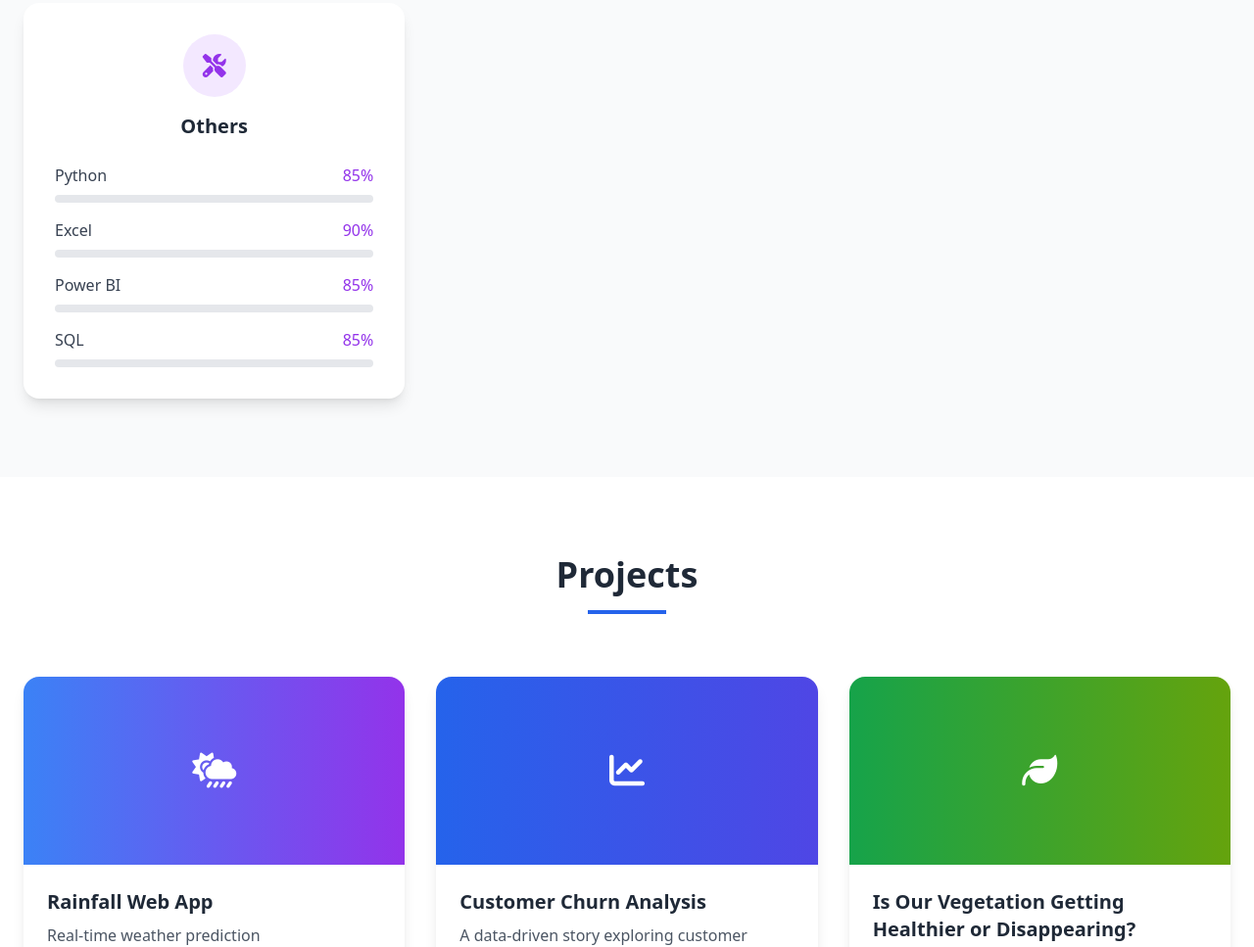
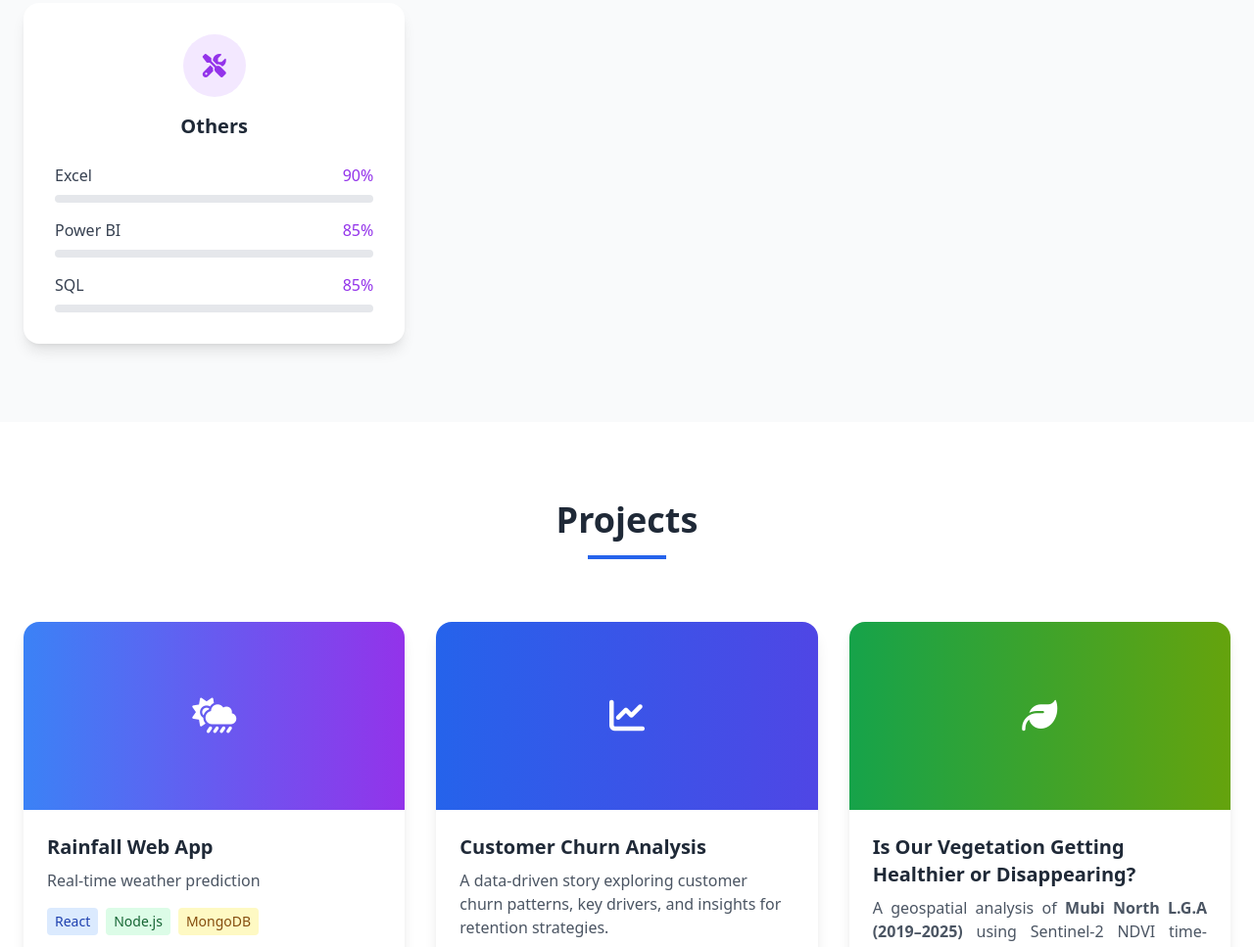
Before and after one commit to georgezirra/my_portfolio, a plain HTML site: page index.html in a window 1280 px wide. Shown: the part 2169-3136 px from the top of the page at 98% size. Drawn offline with nearby package versions, Linux system fonts and the light colour scheme.

Commit message:
Update index.html

```diff
--- a/index.html
+++ b/index.html
@@ -485,15 +485,7 @@
                         <h3 class="text-xl font-bold text-gray-800">Others</h3>
                     </div>
                     <div class="space-y-4">
-                        <div class="skill-item">
-                            <div class="flex justify-between mb-2">
-                                <span class="text-gray-700">Python</span>
-                                <span class="text-purple-600">85%</span>
-                            </div>
-                            <div class="bg-gray-200 rounded-full h-2">
-                                <div class="bg-purple-600 h-2 rounded-full skill-bar" style="width: 0%" data-width="93%"></div>
-                            </div>
-                        </div>
+
                         <div class="skill-item">
                             <div class="flex justify-between mb-2">
                                 <span class="text-gray-700">Excel</span>
```
